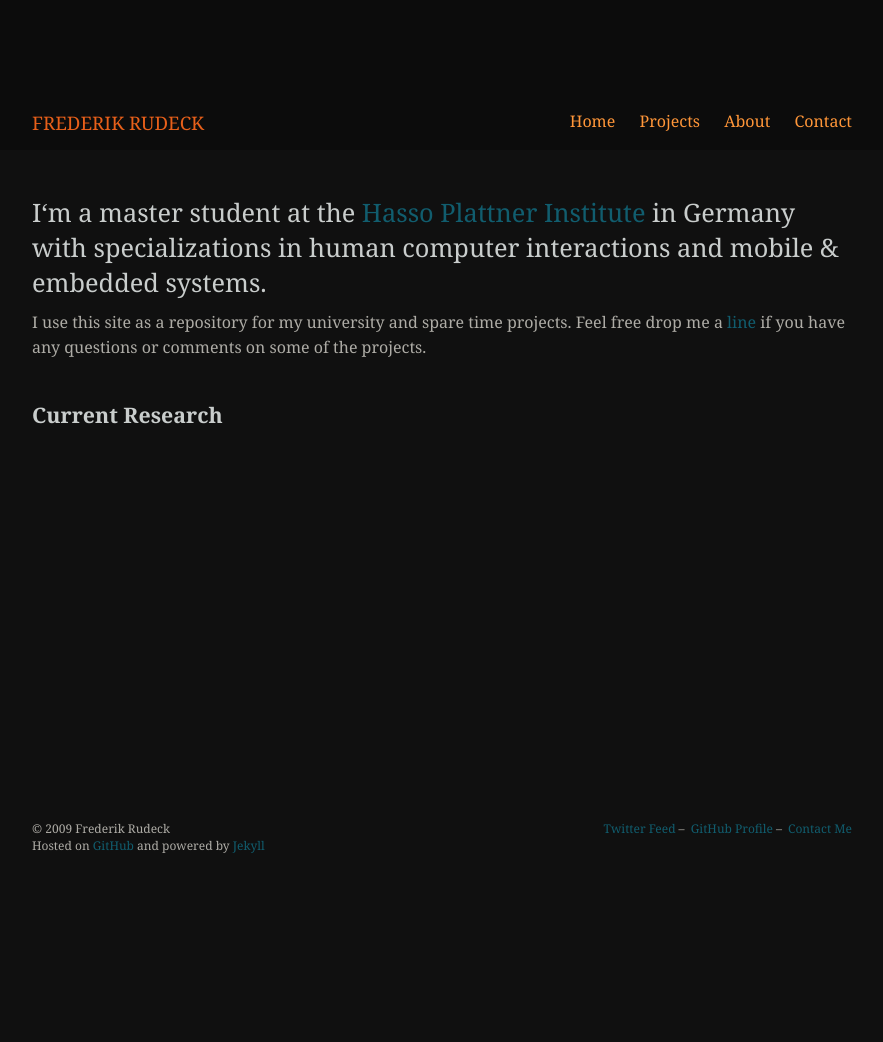
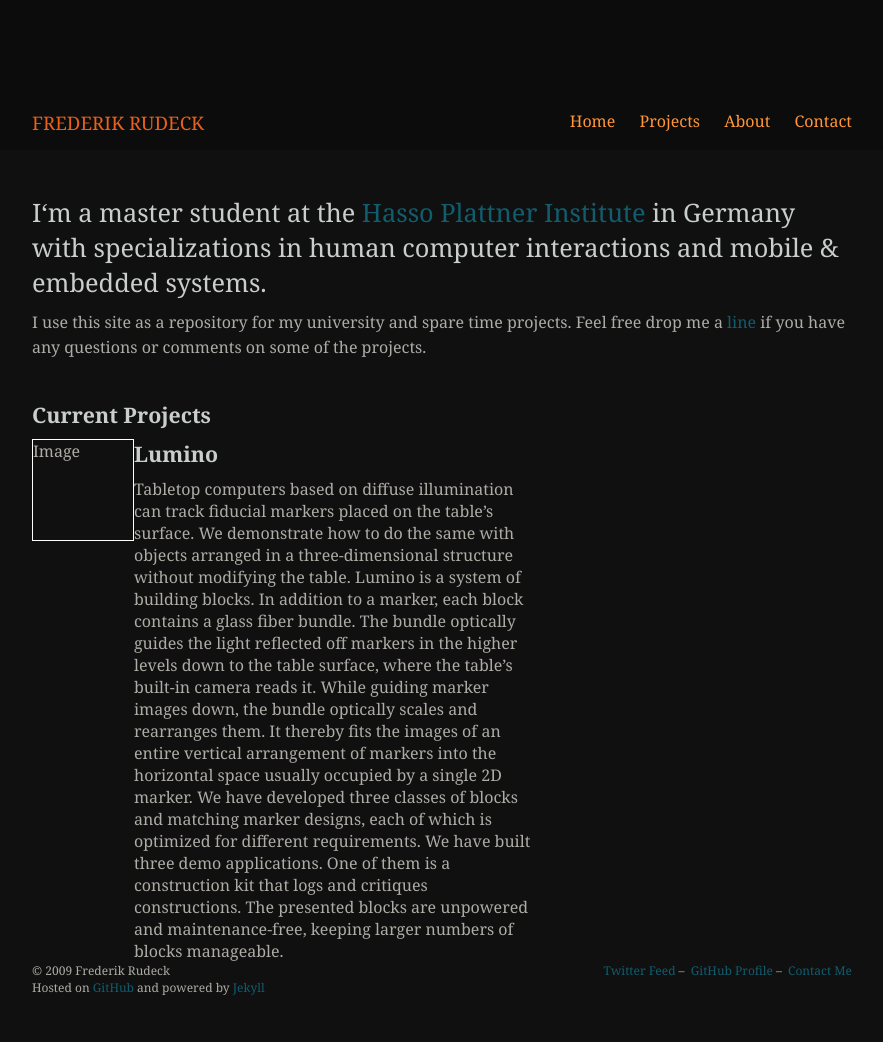
Before and after one commit to polym0rph/polym0rph.github.com, a Jekyll site: the page built from index.html, in a window 1280 px wide. Shown: the whole page, without its empty margins (198-1081 px from the left). Built offline with Jekyll 4.4.1, drawn with Linux system fonts in a browser that asks for light colours; Markdown is read by kramdown in place of the engine named in the settings; before the commit the page ends 900 px from its top, so only the background shows below that.

Commit message:
started to add stuff about the lumino project

```diff
--- a/css/style.css
+++ b/css/style.css
@@ -38,6 +38,7 @@ h1 {
 
 h2 {
   font-size: 16pt;
+  margin-bottom: 10px;
 }
 
 h3 {
@@ -118,6 +119,22 @@ h3 {
   line-height: 25px;
 }
 
+.project {
+/*  clear: both;*/
+}
+
+.image{
+  float: left;
+  height: 100px;
+  width: 100px;
+  border: 1px solid white;
+}
+
+.abstract {
+  float: left;
+  width: 400px;
+}
+
 /*
  *  Footer
  */
--- a/index.html
+++ b/index.html
@@ -16,6 +16,14 @@ title: Frederik Rudeck
 	</p>
 </div>
 
-<div>
-	<h2>Current Research</h2>
+<h2>Current Projects</h2>
+
+<div class="project">
+	<div class="image">
+		Image
+	</div>
+	<div class="abstract">
+		<h2>Lumino</h2>
+		<p>Tabletop computers based on diffuse illumination can track fiducial markers placed on the table’s surface. We demonstrate how to do the same with objects arranged in a three-dimensional structure without modifying the table. Lumino is a system of building blocks. In addition to a marker, each block contains a glass fiber bundle. The bundle optically guides the light reflected off markers in the higher levels down to the table surface, where the table’s built-in camera reads it. While guiding marker images down, the bundle optically scales and rearranges them. It thereby fits the images of an entire vertical arrangement of markers into the horizontal space usually occupied by a single 2D marker. We have developed three classes of blocks and matching marker designs, each of which is optimized for different requirements. We have built three demo applications. One of them is a construction kit that logs and critiques constructions. The presented blocks are unpowered and maintenance-free, keeping larger numbers of blocks manageable.</p>
+	</div>
 </div>
```
